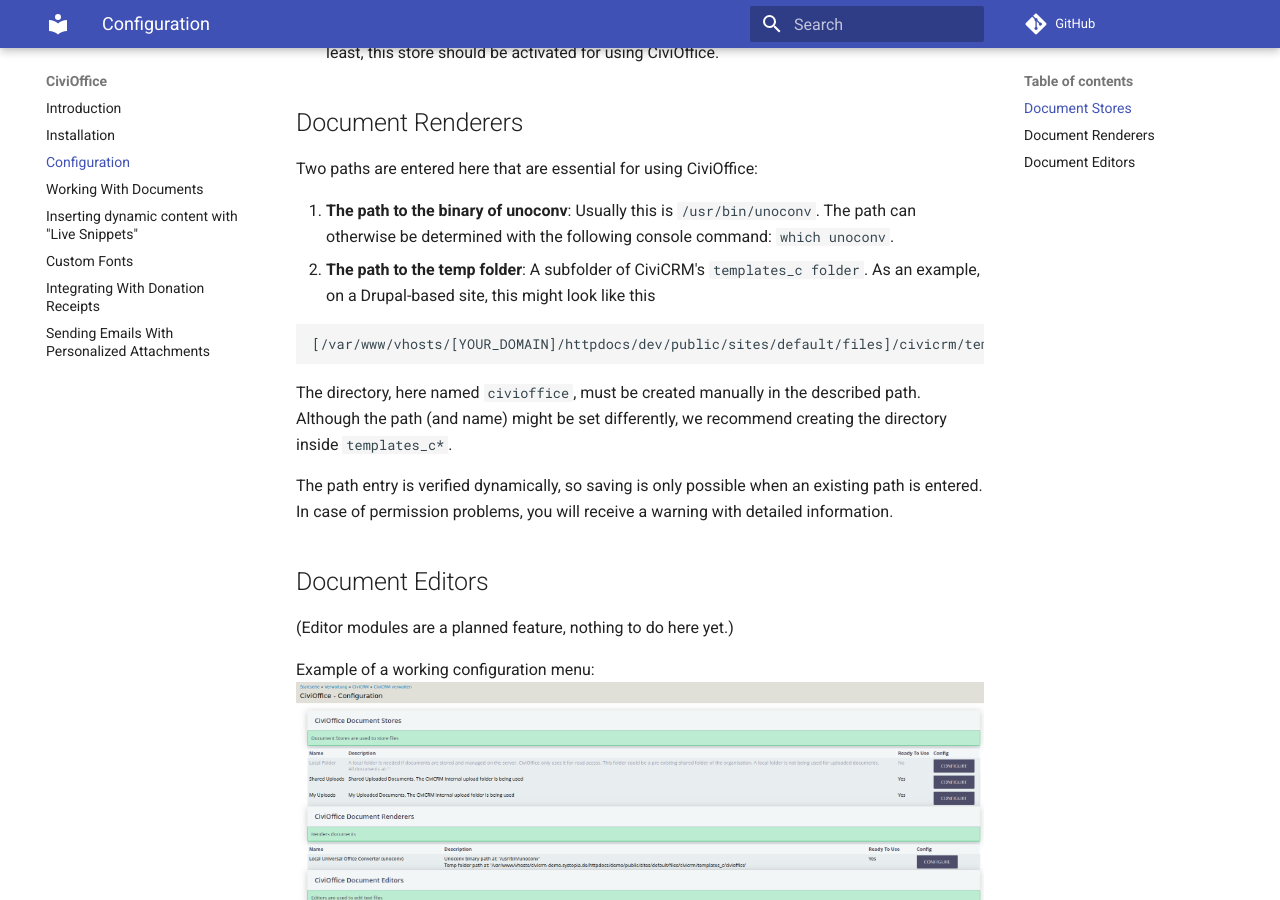
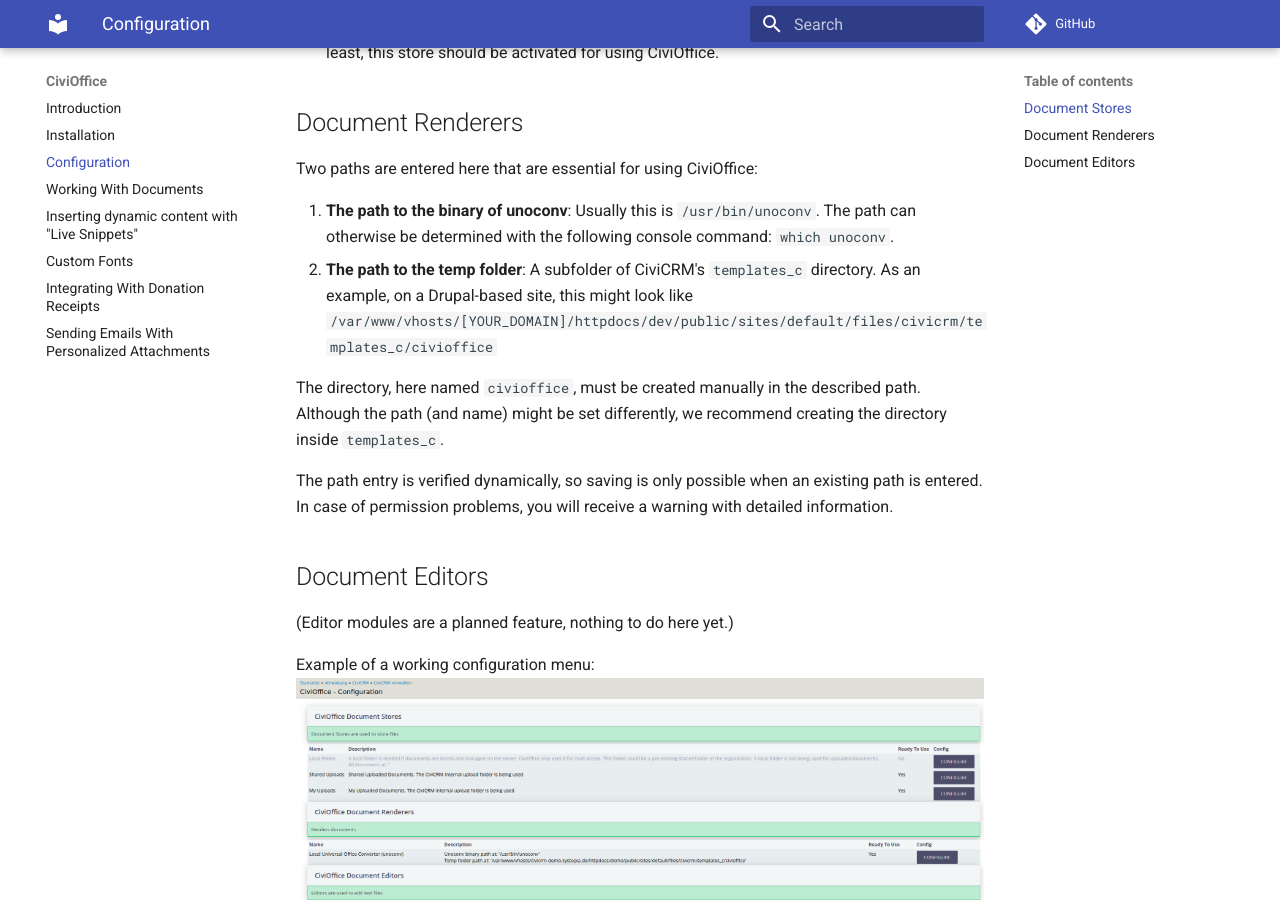
Before and after one commit to systopia/de.systopia.civioffice, an MkDocs documentation site: the page built from docs/configuration.md, in a window 1280 px wide and 900 px high, scrolled down 586 px. Built offline with MkDocs 1.6.1 and Material for MkDocs 9.7.7, drawn with Linux system fonts in a browser that asks for light colours; comment, search, counter and statistics services are not loaded.

Commit message:
Formatting of documentation

````diff
--- a/docs/configuration.md
+++ b/docs/configuration.md
@@ -29,16 +29,12 @@ Two paths are entered here that are essential for using CiviOffice:
    The path can otherwise be determined with the following console
    command: ``which unoconv``.
 2. **The path to the temp folder**: A subfolder of
-   CiviCRM's ``templates_c folder``. As an example, on a Drupal-based site, this
-   might look like this
-
-```
-[/var/www/vhosts/[YOUR_DOMAIN]/httpdocs/dev/public/sites/default/files]/civicrm/templates_c/civioffice
-```
+   CiviCRM's `templates_c` directory. As an example, on a Drupal-based site,
+   this might look like `/var/www/vhosts/[YOUR_DOMAIN]/httpdocs/dev/public/sites/default/files/civicrm/templates_c/civioffice`
 
 The directory, here named ``civioffice``, must be created manually in the
 described path. Although the path (and name) might be set differently, we
-recommend creating the directory inside ``templates_c*``.
+recommend creating the directory inside `templates_c`.
 
 The path entry is verified dynamically, so saving is only possible when an
 existing path is entered. In case of permission problems, you will receive a
````
Also changed, not shown: docs/index.md (+10 -3 lines), docs/inserting-content-with-live-snippets.md (+1 -1 lines), docs/integrating-with-mail-batch.md (+2 -2 lines), docs/working-with-documents.md (+10 -3 lines), docs/custom-fonts.md (line endings or trailing spaces).
